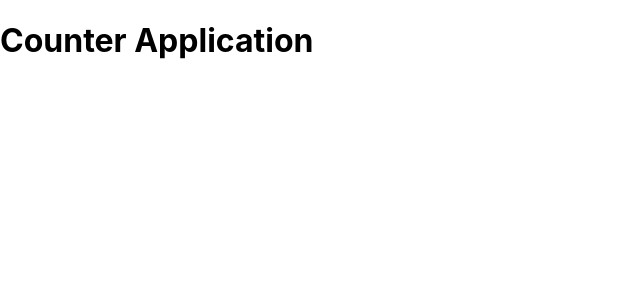
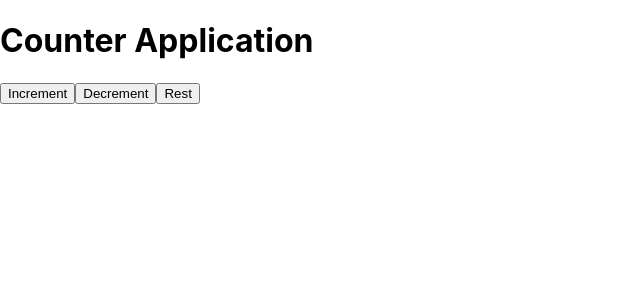
Before and after one commit to SakethReddy1123/counterApplication, a React (Create React App) app in the folder counter/: page / in a window 1280 px wide. Shown: the top 300 px of the page, without its empty margins (0-640 px from the left). Built offline with nearby package versions, Linux system fonts and the light colour scheme.

Commit message:
buttons add

```diff
--- a/counter/src/App.js
+++ b/counter/src/App.js
@@ -1,10 +1,15 @@
-
-import './App.css';
+import "./App.css";
+import Button from "./Button";
 
 function App() {
   return (
-    <h1>Counter Application</h1>
-  )
+    <>
+      <h1>Counter Application</h1>
+      <Button Children= 'Increment' onClick = {''} ></Button>
+      <Button Children= 'Decrement' onClick = {''} ></Button>
+      <Button Children= 'Rest' onClick = {''} ></Button>
+    </>
+  );
 }
 
 export default App;
--- a/counter/src/Button.js
+++ b/counter/src/Button.js
@@ -1,6 +1,6 @@
-import { Children } from "react";
 
-function Button({ ...props }) {
+
+function Button({Children,...props }) {
     return(
         <button {...props}>{Children}</button>
     )
```
